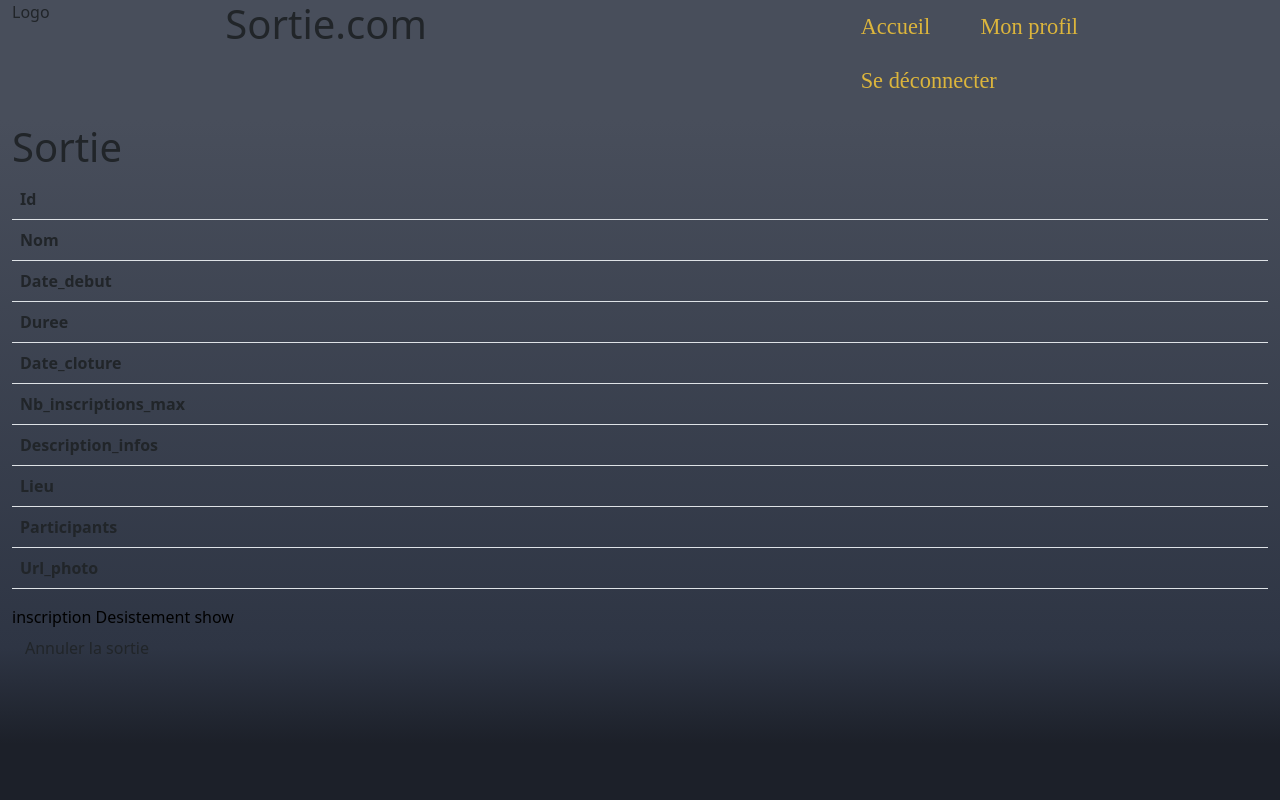
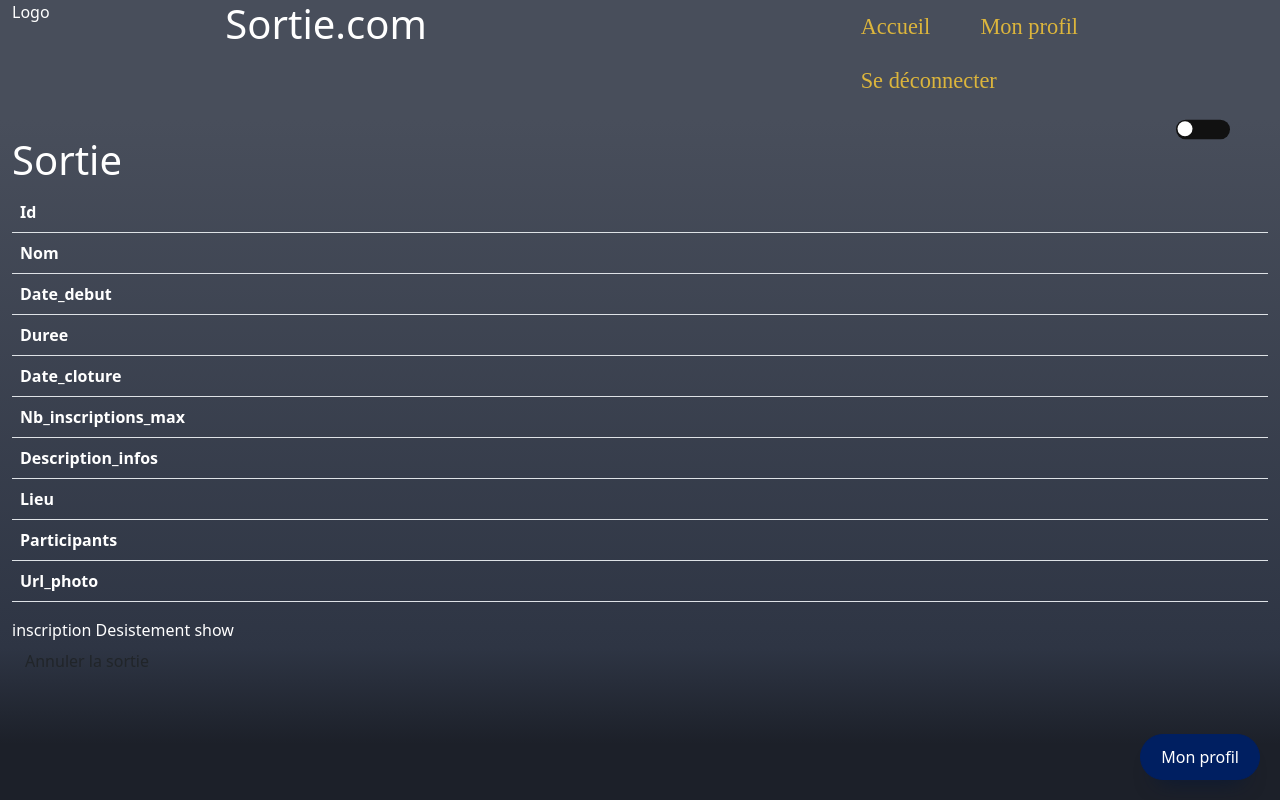
Before and after one commit to Tiphritos/Sortir.com, a Symfony app: template templates/sortie/show.html.twig in a window 1280 px wide. Run offline with Twig, Linux system fonts and the light colour scheme; the template is opened without the code that fills it, so the values that code supplies are empty; some libraries are stand-ins or nearby versions.

Commit message:
Work on Front Theme

```diff
--- a/public/css/Style/style.css
+++ b/public/css/Style/style.css
@@ -1,3 +1,9 @@
+body{
+    margin: 0;
+    padding: 0;
+    color: white;
+}
+
 /*******************************/
 /*Menu*/
 
@@ -55,8 +61,13 @@
 }
 a{
     text-decoration: none;
-    color: black;
+    color: white;
 }
 .liens-items:hover{
     color: #edc139;
 }
+/***********Couleur**************/
+
+.couleurEcriture{
+    color: white;
+}
--- a/public/css/Themes/themePrincipal.css
+++ b/public/css/Themes/themePrincipal.css
@@ -8,6 +8,7 @@ html,body{
     background: var(--main-color) ;
     background: var(--backgroundlinear);
     background-attachment: fixed;
+    height: 100vh;
 }
 
 .liens-items{
--- /dev/null
+++ b/public/css/Themes/themeSecondaire.css
@@ -0,0 +1,214 @@
+
+
+body.hub {
+    background: #FF7500 fixed no-repeat;
+
+}
+
+.checkbox {
+    opacity: 0;
+    position: absolute;
+}
+
+.label {
+    background-color: #111;
+    border-radius: 50px;
+    cursor: pointer;
+    display: flex;
+    align-items: center;
+    justify-content: space-between;
+    padding: 5px;
+    position: relative;
+    height: 13px;
+    width: 36px;
+    transform: scale(1.5);
+}
+
+.label .ball {
+    background-color: #fff;
+    border-radius: 50%;
+    position: absolute;
+    top: 1px;
+    left: 1px;
+    height: 10px;
+    width: 10px;
+    transform: translateX(0px);
+    transition: transform 0.2s linear ;
+}
+
+.checkbox:checked + .label .ball {
+    transform: translateX(24px);
+}
+
+
+.fa-moon {
+    color: #f1c40f;
+}
+
+.fa-sun {
+    color: #f39c12;
+}
+
+
+/* SOCIAL PANEL CSS */
+.social-panel-container {
+    position: fixed;
+    right: 0;
+    bottom: 80px;
+    transform: translateX(100%);
+    transition: transform 0.4s ease-in-out;
+}
+
+.social-panel-container.visible {
+    transform: translateX(-10px);
+}
+
+.social-panel {
+    background-color: #fff;
+    border-radius: 16px;
+    box-shadow: 0 16px 31px -17px rgba(0,31,97,0.6);
+    border: 5px solid #001F61;
+    display: flex;
+    flex-direction: column;
+    justify-content: center;
+    color: black;
+    font-family: 'Muli', serif;
+    position: relative;
+    height: 169px;
+    width: 370px;
+    max-width: calc(100% - 10px);
+}
+
+.social-panel button.close-btn {
+    border: 0;
+    color: #97A5CE;
+    cursor: pointer;
+    font-size: 20px;
+    position: absolute;
+    top: 5px;
+    right: 5px;
+}
+
+.social-panel button.close-btn:focus {
+    outline: none;
+}
+
+.social-panel p {
+    background-color: #001F61;
+    border-radius: 0 0 10px 10px;
+    color: #fff;
+    font-size: 14px;
+    line-height: 18px;
+    padding: 2px 17px 6px;
+    position: absolute;
+    top: 0;
+    left: 50%;
+    margin: 0;
+    transform: translateX(-50%);
+    text-align: center;
+    width: 235px;
+}
+
+.social-panel p i {
+    margin: 0 5px;
+}
+
+.social-panel h4 {
+    margin: 20px 0;
+    color: #97A5CE;
+    font-family: 'Muli';
+    font-size: 14px;
+    line-height: 18px;
+    text-transform: uppercase;
+}
+
+.social-panel ul {
+    /*display: flex;*/
+    list-style-type: none;
+    padding: 0;
+    margin: 0;
+}
+
+.social-panel ul li {
+    margin: 0 10px;
+}
+
+.social-panel ul li a {
+
+    /* border-radius: 28%; */
+    color: #001F61;
+    font-size: 20px;
+    display: flex;
+    /* justify-content: space-evenly; */
+    align-items: flex-start;
+    height: 31px;
+    width: 104px;
+    text-decoration: none;
+    flex-direction: column-reverse;
+    flex-wrap: nowrap;
+    align-content: center;
+
+}
+
+/*
+
+.social-panel ul li a:hover {
+    border-color: #FF6A00;
+    box-shadow: 0 9px 12px -9px #FF6A00;
+}
+*/
+
+.floating-btn {
+    border-radius: 26.5px;
+    background-color: #001F61;
+    border: 1px solid #001F61;
+    box-shadow: 0 16px 22px -17px #03153B;
+    color: #fff;
+    cursor: pointer;
+    font-size: 16px;
+    line-height: 20px;
+    padding: 12px 20px;
+    position: fixed;
+    bottom: 20px;
+    right: 20px;
+    z-index: 999;
+}
+
+.floating-btn:hover {
+    background-color: #ffffff;
+    color: #001F61;
+}
+
+.floating-btn:focus {
+    outline: none;
+}
+
+/*.floating-text {
+    background-color: #001F61;
+    border-radius: 10px 10px 0 0;
+    color: #fff;
+    font-family: 'Muli';
+    padding: 7px 15px;
+    position: fixed;
+    bottom: 0;
+    left: 50%;
+    transform: translateX(-50%);
+    text-align: center;
+    z-index: 998;
+}
+
+.floating-text a {
+    color: #FF7500;
+    text-decoration: none;
+}*/
+
+@media screen and (max-width: 480px) {
+
+    .social-panel-container.visible {
+        transform: translateX(0px);
+    }
+
+    .floating-btn {
+        right: 10px;
+    }
+}
--- a/public/css/main.css
+++ b/public/css/main.css
@@ -1,2 +1,3 @@
 @import url("Themes/themePrincipal.css");
 @import url("Style/style.css");
+@import url("Themes/themeSecondaire.css");
--- /dev/null
+++ b/public/js/script.js
@@ -0,0 +1,18 @@
+const chk = document.getElementById('chk');
+
+chk.addEventListener('change', () => {
+    document.body.classList.toggle('hub');
+});
+
+// SOCIAL PANEL JS
+const floating_btn = document.querySelector('.floating-btn');
+const close_btn = document.querySelector('.close-btn');
+const social_panel_container = document.querySelector('.social-panel-container');
+
+floating_btn.addEventListener('click', () => {
+    social_panel_container.classList.toggle('visible')
+});
+
+close_btn.addEventListener('click', () => {
+    social_panel_container.classList.remove('visible')
+});
--- a/src/Controller/SecurityController.php
+++ b/src/Controller/SecurityController.php
@@ -13,9 +13,9 @@ class SecurityController extends AbstractController
     #[Route(path: '/', name: 'app_login')]
     public function login(AuthenticationUtils $authenticationUtils): Response
     {
-        // if ($this->getUser()) {
-        //     return $this->redirectToRoute('target_path');
-        // }
+        if ($this->getUser()) {
+             return $this->redirectToRoute('app_accueil');
+        }
 
         // get the login error if there is one
         $error = $authenticationUtils->getLastAuthenticationError();
--- a/templates/base.html.twig
+++ b/templates/base.html.twig
@@ -7,11 +7,12 @@
     <script src="https://cdn.jsdelivr.net/npm/bootstrap@5.2.1/dist/js/bootstrap.bundle.min.js" integrity="sha384-u1OknCvxWvY5kfmNBILK2hRnQC3Pr17a+RTT6rIHI7NnikvbZlHgTPOOmMi466C8" crossorigin="anonymous"></script>
 
     <link rel="stylesheet" href="{{ asset('css/main.css') }}">
-
+    <script src="{{ asset('js/script.js') }}" defer></script>
     <title>{% block title %}Welcome!{% endblock %}</title>
 
 </head>
 <body class="container-fluid">
+
     <div class="row">
         <div class=" col-1 logo ">
             Logo
@@ -33,10 +34,25 @@
 
             </ul>
         </nav>
-
+    </div>
+    <div class="row">
+        <div class="offset-11 col-1">
+            <input type="checkbox" class="checkbox" id="chk" />
+            <label class="label" for="chk">
+                <i class="fas fa-moon"></i>
+                <i class="fas fa-sun"></i>
+                <div class="ball"></div>
+            </label>
+        </div>
     </div>
 
     {% block body %}{% endblock %}
+    <button class="floating-btn">
+        Mon profil
+    </button>
     {% block javascripts %}{% endblock %}
+
+
+
 </body>
 </html>
--- a/templates/participant/index.html.twig
+++ b/templates/participant/index.html.twig
@@ -5,7 +5,7 @@
 {% block body %}
     <h1>Participant index</h1>
 
-    <table class="table">
+    <table class="table couleurEcriture">
         <thead>
             <tr>
                 <th>Id</th>
--- a/templates/participant/show.html.twig
+++ b/templates/participant/show.html.twig
@@ -5,7 +5,7 @@
 {% block body %}
     <h1>{{ participant.pseudo }}</h1>
 
-    <table class="table">
+    <table class="table couleurEcriture">
         <tbody>
             <tr>
                  <th>Prenom</th>
--- a/templates/sortie/_form.html.twig
+++ b/templates/sortie/_form.html.twig
@@ -1,5 +1,5 @@
 {{ form_start(form) }}
     {{ form_widget(form) }}
-    <button class="btn">{{ button_label|default('Enregistrer') }}</button>
-    <button class="btn" name="publier" value="publier">{{ button_label|default('Publier') }}</button>
+    <button class="btn couleurEcriture">{{ button_label|default('Enregistrer') }}</button>
+    <button class="btn couleurEcriture" name="publier" value="publier">{{ button_label|default('Publier') }}</button>
 {{ form_end(form) }}
--- a/templates/sortie/new.html.twig
+++ b/templates/sortie/new.html.twig
@@ -7,5 +7,5 @@
 
     {{ include('sortie/_form.html.twig') }}
 
-    <a href="{{ path('app_sortie_index') }}">back to list</a>
+    <a href="{{ path('app_accueil') }}">Retour à l'accueil</a>
 {% endblock %}
--- a/templates/sortie/show.html.twig
+++ b/templates/sortie/show.html.twig
@@ -5,7 +5,7 @@
 {% block body %}
     <h1>Sortie</h1>
 
-    <table class="table">
+    <table class="table couleurEcriture">
         <tbody>
             <tr>
                 <th>Id</th>
```
Also changed, not shown: templates/accueil/index.html.twig (+35 -7 lines), templates/sortie/index.html.twig (deleted, +0 -47 lines). Lines whose indentation alone changed are shown as unchanged.
